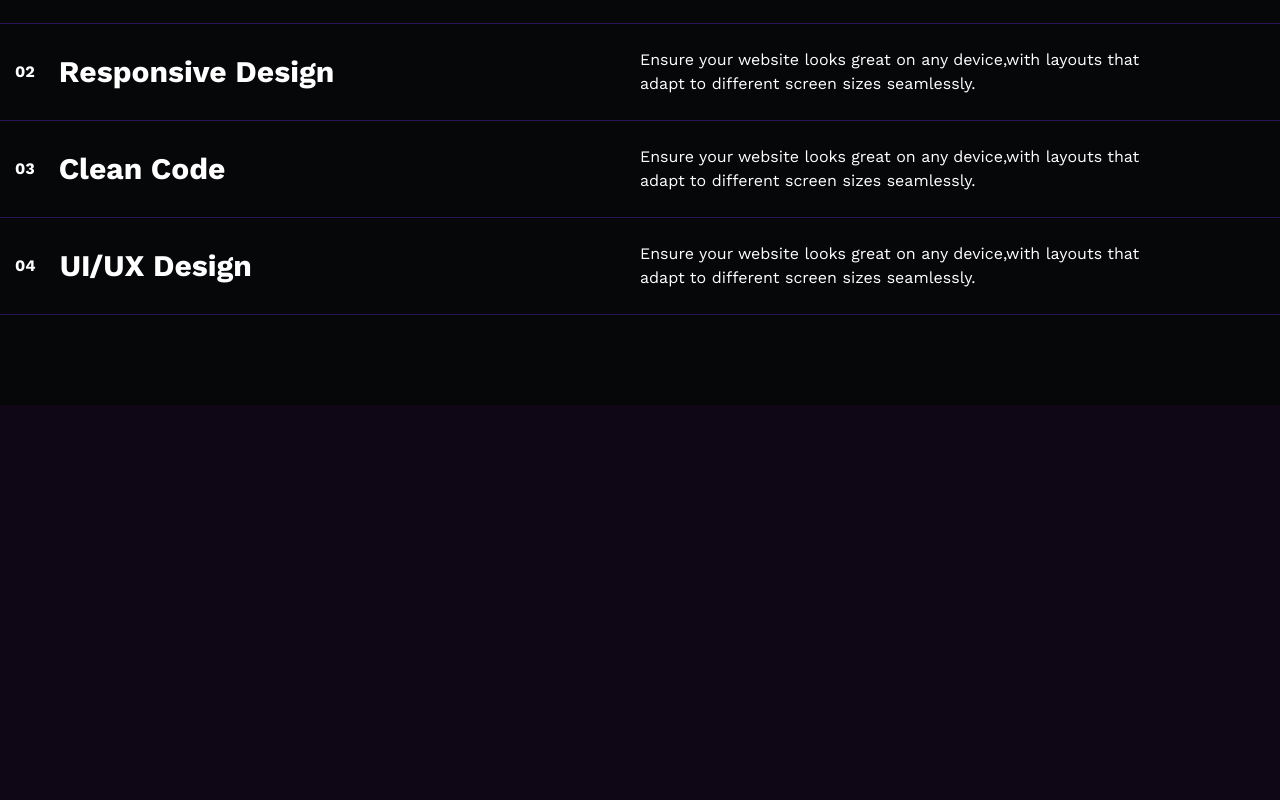
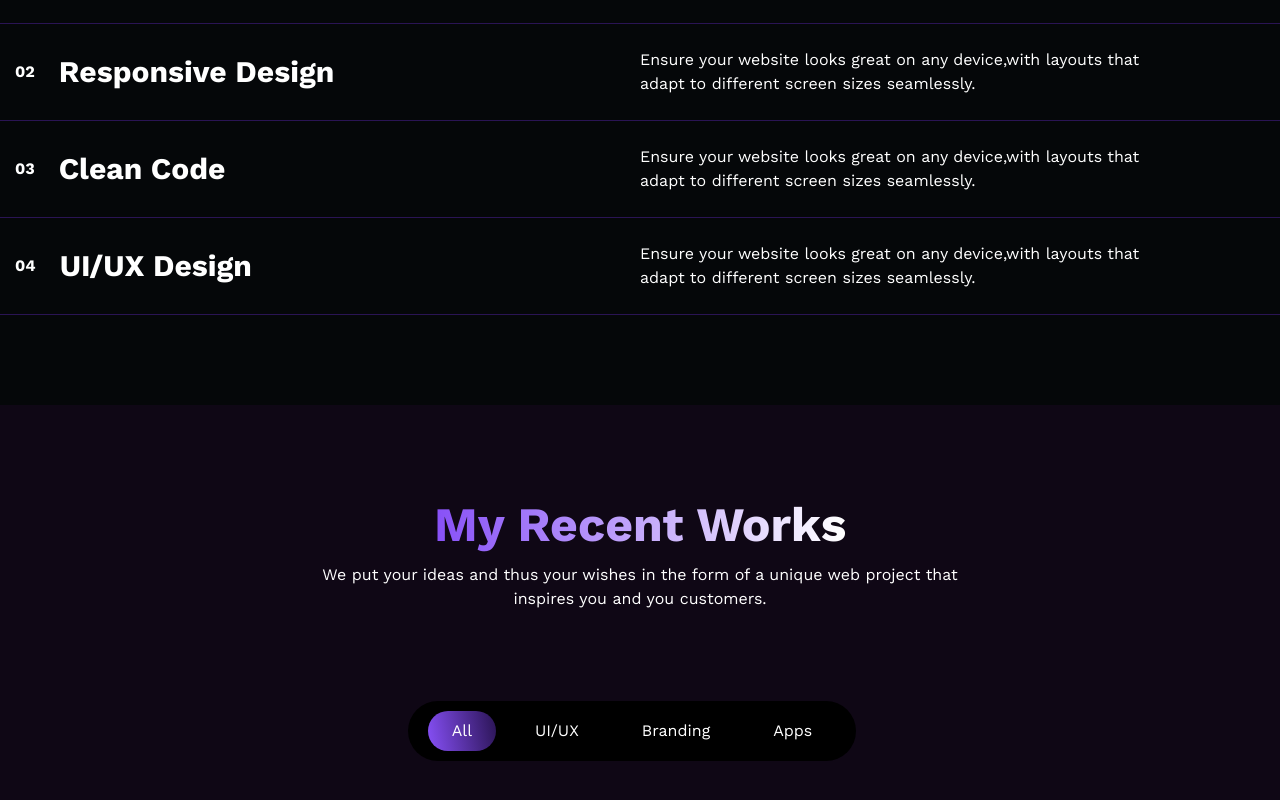
Before and after one commit to DASHISH498/react-portfolio, a React (Vite) app: page / in a window 1280 px wide. Shown: the part 1186-1986 px from the top of the page. Before the commit the page ends 1591 px from the top, so only its background shows below. Built offline with nearby package versions, Linux system fonts and the light colour scheme.

Commit message:
landing page done

```diff
--- a/package.json
+++ b/package.json
@@ -10,6 +10,7 @@
     "preview": "vite preview"
   },
   "dependencies": {
+    "@tailwindcss/cli": "^4.1.8",
     "animate.css": "^4.1.1",
     "bootstrap": "^5.3.6",
     "react": "^19.1.0",
@@ -25,7 +26,7 @@
     "eslint-plugin-react-hooks": "^5.2.0",
     "eslint-plugin-react-refresh": "^0.4.19",
     "globals": "^16.0.0",
-    "postcss": "^8.5.3",
+    "postcss": "^8.5.4",
     "sass": "^1.89.0",
     "tailwindcss": "^3.4.17",
     "vite": "^6.3.5"
--- a/src/Header.jsx
+++ b/src/Header.jsx
@@ -1,7 +1,10 @@
-import { React } from 'react'
+import { React, useState } from 'react'
 import './index.scss'
 
 function Header() {
+  const navs = ["Services", "Work", "Resume", "Skills", "Testimonials", "Contact"];
+  const [navTab, setNavTab] = useState('Services');
+
   return (
     <header>
         <div className="header-parent">
@@ -11,7 +14,7 @@ function Header() {
                 </div>
                 <nav>
                   <ul className="list-unstyled p-0 m-0 d-flex align-items-center gap-5">
-                    <li className="nav-item"><a className="text-decoration-none fw-semibold text-white" href="#services">Services</a></li>
+                    <li className="nav-item"><a className="text-decoration-none fw-semibold text-white" href="#services">Service</a></li>
                     <li className="nav-item"><a className="text-decoration-none fw-semibold text-white" href="#work">Work</a></li>
                     <li className="nav-item"><a className="text-decoration-none fw-semibold text-white" href="#resume">Resume</a></li>
                     <li className="nav-item"><a className="text-decoration-none fw-semibold text-white" href="#skills">Skills</a></li>
--- a/src/Mains.jsx
+++ b/src/Mains.jsx
@@ -1,4 +1,5 @@
-import React from 'react'
+import React from "react";
+import Tabings from "./Tabings";
 
 function Mains() {
   return (
@@ -105,6 +106,17 @@ function Mains() {
                 </div>
             </div>
         </section>
+        <section id="portfolio">
+            <div className="container">
+                <div className="portfolio-padding">
+                    <div className="heading text-center flex flex-col items-center">
+                        <h2 className="animate__animated animate__bounce text-transparent text-5xl font-bold leading-tight">My Recent Works</h2>
+                        <p className="m-0 max-w-700px">We put your ideas and thus your wishes in the form of a unique web project that inspires you and you customers.</p>
+                    </div>
+                    <Tabings />
+                </div>
+            </div>
+        </section>
     </>
   )
 }
--- /dev/null
+++ b/src/Tabings.jsx
@@ -0,0 +1,36 @@
+import react, { useState } from 'react';
+
+const Tabings = () => {
+    const tabs =  ["All", "UI/UX", "Branding", "Apps"];
+    const [activeTab, setActiveTab] = useState('All');
+
+    const renderContent = () => {
+    switch (activeTab) {
+      case "All":
+        return <p className="text-white">This is about me.</p>;
+      case "UI/UX":
+        return <p className="text-white">These are my projects.</p>;
+      case "Branding":
+        return <p className="text-white">These are my skills.</p>;
+      case "Apps":
+        return <p className="text-white">Contact me here.</p>;
+      default:
+        return null;
+    }
+  };
+
+    return (
+        <div className="tabing-container">
+            <div className="space-x-4 flex justify-center">
+              <div className="button-container">
+                  {tabs.map((tab) => (
+                      <button key={tab} onClick={() => setActiveTab(tab)} className={`px-4 py-2 ${activeTab === tab ? "active" : ""}`}>{tab}</button>
+                  ))}
+                </div>
+                <p>{renderContent}</p>
+            </div>
+        </div>
+    )
+}
+
+export default Tabings
--- a/src/index.scss
+++ b/src/index.scss
@@ -319,3 +319,54 @@ body {
 		}
 	}
 }
+
+#portfolio {
+	// background-color: rgba(5, 7, 9, 1);
+	background-color: linear-gradient(260deg, #8750f7, rgba(115, 67, 210, 0));
+	.portfolio-padding {
+		padding: 90px 0px;
+		.heading {
+			padding-bottom: 90px;
+			h2 {
+				background-image: linear-gradient(90deg, #8750f7 0, #fff);
+				background-clip: text;
+			}
+		}
+		.portfolio-weight {
+			.service-item {
+				border-bottom: 1px solid rgba(42, 20, 84, 1);
+				padding: 0px 15px;
+				transition: 0.5s ease-in-out;
+				.left {
+					width: calc(40% - 115px);
+				}
+				&:hover {
+					background-image: linear-gradient(90deg, #8750f7 0, #2a1454 51%, #8750f7);
+					background-size: 200%;
+					transition: 0.5s ease-in-out;
+				}
+			}
+		}
+	}
+}
+
+/* TABNING CODE IS HERE */
+.tabing-container {
+	.button-container {
+		display: flex;
+		gap: 15px;
+		justify-content: center;
+		padding: 10px 20px;
+		border-radius: 50px;
+		background-color: #000;
+	}
+	button {
+		border-radius: 10px;
+		border-radius: 50px;
+		transition: 0.5s;
+		&.active {
+			background: linear-gradient(260deg, #2a1454 0, #8750f7);
+			transition: 0.5s;
+		}
+	}
+}
```
Also changed, not shown: 1 other file (tests, documents, lock files or other folders).
